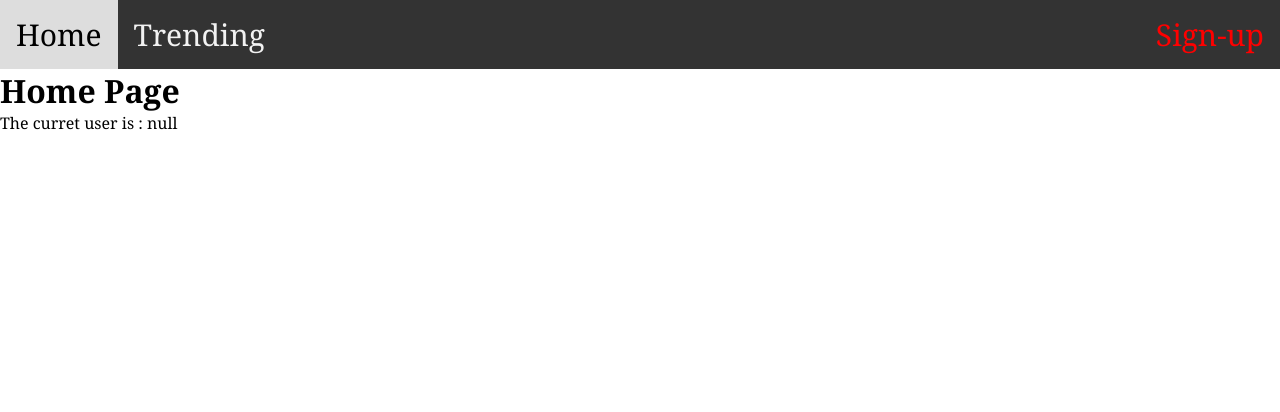
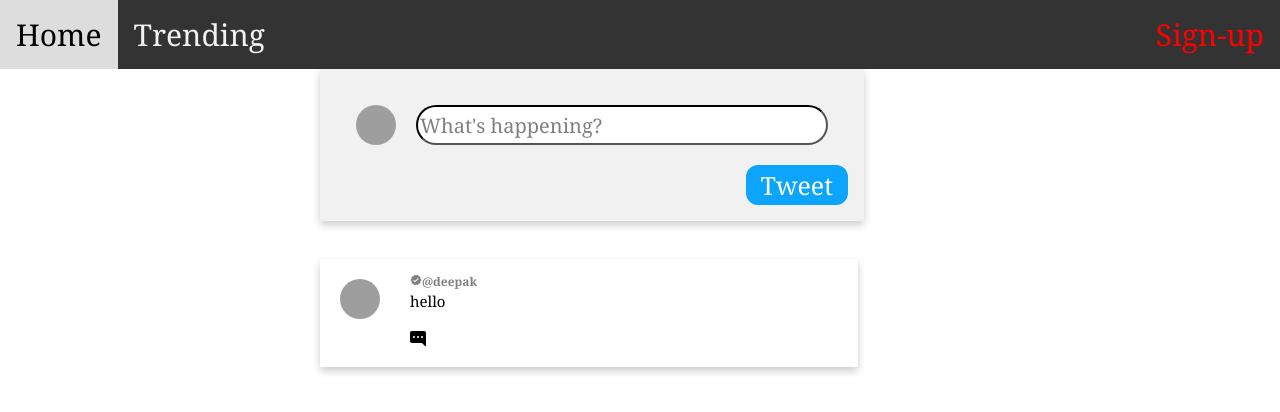
Before and after one commit to deepak725/woc4.0-react-bingewatchers-twitter-Deepak-Dadlani, a React (Create React App) app: page / in a window 1280 px wide. Shown: the top 412 px of the page. Built offline with nearby package versions, Linux system fonts and the light colour scheme; no server answers; grey boxes are pictures that could not be loaded; a web font is replaced by a local one.

Commit message:
Tweet Box Enabled

```diff
--- a/package.json
+++ b/package.json
@@ -3,6 +3,8 @@
   "version": "0.1.0",
   "private": true,
   "dependencies": {
+    "@material-ui/core": "^4.12.3",
+    "@mui/material": "^5.2.8",
     "@testing-library/jest-dom": "^5.16.1",
     "@testing-library/react": "^12.1.2",
     "@testing-library/user-event": "^13.5.0",
--- a/public/style.css
+++ b/public/style.css
@@ -346,3 +346,119 @@ select {
   border-color: gray;
   border-style: outset;
 }
+
+
+/*  */
+
+.tweetBox {
+  padding-bottom: 10px;
+  border-bottom: 8px solid var(--twitter-background);
+  padding-right: 10px;
+  width: 40%;
+  margin-left: 25%;
+  margin-right: 20%;
+  box-shadow: 0 4px 8px 0 rgba(0, 0, 0, 0.2);
+  padding: 16px;
+  text-align: center;
+  background-color: #f1f1f1;
+  display: flex;
+  flex-direction: column;
+
+}
+
+.tweetBox > form {
+  display: flex;
+  flex-direction: column;
+
+  height: auto;
+}
+
+.tweetBox__input {
+  padding: 20px;
+  display: flex;
+  width: auto;
+}
+
+.tweetBox__input > input {
+  flex: 1;
+  margin-left: 20px;
+  font-size: 20px;
+  border-radius: 20px;
+  border-color: black;
+  width: 60%;
+  color: black;
+}
+
+
+
+.tweetBox__tweetButton {
+ background-color: #0da4fb;
+    color: white;
+    border: 2px solid #0da4fb;
+    border-radius: 12px;
+    transition-duration: 0.4s;
+    margin-left: 80%;
+    font-size: 25px;
+    padding: 1px;
+    padding-right: 1px;
+    width: 20%;
+
+}
+.tweetBox__input ::placeholder{
+  color: grey;
+}
+
+/*  */
+.post {
+  display: flex;
+  align-items: flex-start;
+  border-bottom: 1px solid var(--twitter-background);
+  padding-bottom: 10px;
+
+  margin-top: 3%;
+  box-shadow: 0 4px 8px 0 rgba(0, 0, 0, 0.2);
+  margin-left: 25%;
+  margin-right: 33%;
+}
+
+
+.post__body {
+  flex: 1;
+  padding: 10px;
+}
+
+.post__avatar {
+  padding: 20px;
+}
+
+.post__body > img {
+  border-radius: 20px;
+  width: 100%;
+}
+
+.post__footer {
+  display: flex;
+  justify-content: space-between;
+  margin-top: 20px;
+}
+
+.post__badge {
+  font-size: 14px !important;
+  color: var(--twitter-color);
+}
+
+.post__headerText > h3 {
+  font-size: 15px;
+  margin-bottom: 5px;
+}
+
+.post__headerSpecial {
+  font-weight: 600;
+  font-size: 12px;
+  color: gray;
+}
+
+.post__headerDescription {
+  margin-bottom: 10px;
+  font-size: 15px;
+}
--- a/src/Pages/AppRouter.js
+++ b/src/Pages/AppRouter.js
@@ -12,6 +12,7 @@ import ProtectedRoute from "../Pages/ProtectedRoute";
 import ProtectedRoute2 from "../Pages/ProtectedRoute2";
 import ErrorPage from "./ErrorPage";
 import EditProfile from "./EditProfile";
+import Test from "./Test";
 const AppRouter = () => {
     return (
         <Router>
@@ -30,6 +31,7 @@ const AppRouter = () => {
                 <Route exact path="/Forgot-Password" element={<ForgotPassword />} />
                 <Route exact path="/Edit-profile" element={<EditProfile />} />
                 <Route exact path="*" element={<ErrorPage />} />
+                <Route exact path="/test" element={<Test />} />
 
             </Routes>
 
--- /dev/null
+++ b/src/Pages/Post.js
@@ -0,0 +1,45 @@
+import { Avatar } from '@material-ui/core'
+import { BsFillChatRightDotsFill } from "react-icons/bs";
+import {MdVerified} from "react-icons/md";
+import React, {forwardRef} from 'react'
+
+
+const  Post = forwardRef(
+    ({
+        displayName,
+        verified,
+        text,
+        avatar
+}, ref) => {
+    return (
+        <div className = "post" ref={ref}>
+            <div className = "post__avatar">
+                <Avatar
+                    src = {avatar}
+                />
+            </div>
+            <div className = "post__body">
+                <div className = "post__header">
+                    <div className = "post__headerText">
+
+
+                            <span className = "post__headerSpecial">
+                                {verified && <MdVerified />}
+                                @{displayName}
+                            </span>
+
+                    </div>
+                    <div className = "post__headerDescription">
+                        <p>{text}</p>
+                    </div>
+                </div>
+
+                <div className = "post__footer">
+                    <BsFillChatRightDotsFill />
+                </div>
+            </div>
+        </div>
+    )
+})
+
+export default Post
--- /dev/null
+++ b/src/Pages/TweetBox.js
@@ -0,0 +1,74 @@
+import { Avatar, Button } from '@material-ui/core'
+import React,{ useState} from 'react'
+import { db } from '../Utils/Firebase-init';
+import { useAuth } from '../Context/AuthContext';
+import { doc, setDoc } from "firebase/firestore";
+
+
+
+function TweetBox() {
+    const {currentUser} = useAuth();
+    const [tweetMessage, setTweetMessage] = useState("");
+    let count = 0;
+
+  //  const [tweetImage, setTweetImage] = useState("");
+    const value = "https://publicdomainvectors.org/photos/abstract-user-flat-1.png";
+    // if(currentUser.emailVerified)
+    // {
+    //     value = currentUser.photoURL;
+    // }
+    const sendTweet = e => {
+        e.preventDefault();
+       count++;
+       const timestamp = Date.now();
+        let displayname = currentUser.displayName+timestamp;
+        console.log(displayname);
+        // db.collection('posts').add({
+        //     displayName : currentUser.displayName,
+        //     verified: currentUser.emailVerified,
+        //     text: tweetMessage,
+        //     avatar: value
+        // })
+        // db.collection("posts").doc("frank").set({
+        //     displayName : currentUser.displayName,
+        //     verified: currentUser.emailVerified,
+        //     text: tweetMessage,
+        //     avatar: value
+        //   }).then(function() {
+        //     console.log("data inserted!");
+        //   });
+         setDoc(doc(db, "posts", displayname), {
+            displayName : currentUser.displayName,
+            verified: currentUser.emailVerified,
+            text: tweetMessage,
+            avatar: value
+          });
+
+
+        setTweetMessage("")
+ //       setTweetImage("")
+    }
+
+    return (
+
+        <div className = "tweetBox">
+            <form>
+                <div className = "tweetBox__input">
+                    <Avatar
+                        src = "https://pbs.twimg.com/profile_images/1266938830608875520/f-eajIjB_400x400.jpg"
+                    />
+                    <input
+                        onChange = {(e) => setTweetMessage(e.target.value)}
+                        value = {tweetMessage}
+                        placeholder = "What's happening?"
+                        type = "text"
+                    />
+                </div>
+
+               <input type="submit" onClick={sendTweet} className='tweetBox__tweetButton' value={'Tweet'}></input>
+            </form>
+        </div>
+    )
+}
+
+export default TweetBox
--- a/src/Pages/index.js
+++ b/src/Pages/index.js
@@ -1,15 +1,33 @@
-import React from 'react'
+import React,{ useEffect, useState} from 'react'
 import { useAuth } from '../Context/AuthContext';
+import TweetBox from './TweetBox';
+import Post from './Post';
+import { db } from '../Utils/Firebase-init';
+import { collection, getDocs } from "firebase/firestore";
 
 const Home = () => {
   const {currentUser} = useAuth();
+  const [posts, setPosts] = useState([]);
+
+
+      // const querySnapshot = await getDocs(collection(db, "posts"));
+      // querySnapshot.forEach((doc) => {
+      //   // doc.data() is never undefined for query doc snapshots
+      //   console.log(doc.id, " => ", doc.data());
+      // });
   return (
       <div className='Home'>
 
+        <TweetBox />
+        {/* {posts.map(post => ( */}
+                <Post
 
-        <h1 >Home Page</h1>
-      <p> {`The curret user is : ${currentUser}`} </p>
-
+                displayName = "deepak"
+                verified = "true"
+                text = "hello"
+                avatar = "https://publicdomainvectors.org/photos/abstract-user-flat-1.png"
+            />
+            {/* ))} */}
       </div>
     );
   };
--- a/src/Pages/profile.js
+++ b/src/Pages/profile.js
@@ -1,15 +1,17 @@
-import React from 'react'
+import React, { useState,useEffect } from 'react'
 import { useAuth } from '../Context/AuthContext';
 const Profile = () => {
   const {currentUser} = useAuth();
+  //const {name,setName} = useState('');
   let name;
   if (currentUser !== null) {
     currentUser.providerData.forEach((profile2) => {
 
-      name = profile2.displayName
+      name = profile2.displayName;
 
     })
   }
+
     return (
 
       <div className='profile'>
--- a/src/Pages/sign-up.js
+++ b/src/Pages/sign-up.js
@@ -34,15 +34,15 @@ const SignUp = () => {
             <input type="email"
               value={email}
               onChange={e => setEmail(e.target.value)}
-              className="input" placeholder="a" required ></input>
-            <label for="" className="label">Email</label>
+              className="input" placeholder='a' required ></input>
+            <label for=""  className="label">Email</label>
           </div>
 
           <div className="inputContainer">
             <input
               value={password}
               onChange={e => setPassword(e.target.value)}
-              type="password" className="input" placeholder="a" required></input>
+              type="password" className="input" placeholder='a' required></input>
             <label for="" className="label">Password</label>
           </div>
           <div>
--- a/src/Utils/Firebase-init.js
+++ b/src/Utils/Firebase-init.js
@@ -1,8 +1,6 @@
-
 import { initializeApp } from "firebase/app";
-
+import {getFirestore} from "firebase/firestore";
 import{getAuth} from 'firebase/auth'
-
 const firebaseConfig = {
     apiKey: "AIzaSyAjhkbVP8i086eX-ABRUSi-0YoOS-9yq2Y",
     authDomain: "bingewatcher-1df92.firebaseapp.com",
@@ -14,3 +12,5 @@ const firebaseConfig = {
 
 const app = initializeApp(firebaseConfig);
 export const auth  = getAuth(app);
+
+export const db = getFirestore();
```
Also changed, not shown: src/Pages/Feed.js (added), src/Pages/Test.js (added), 1 other file (tests, documents, lock files or other folders).
